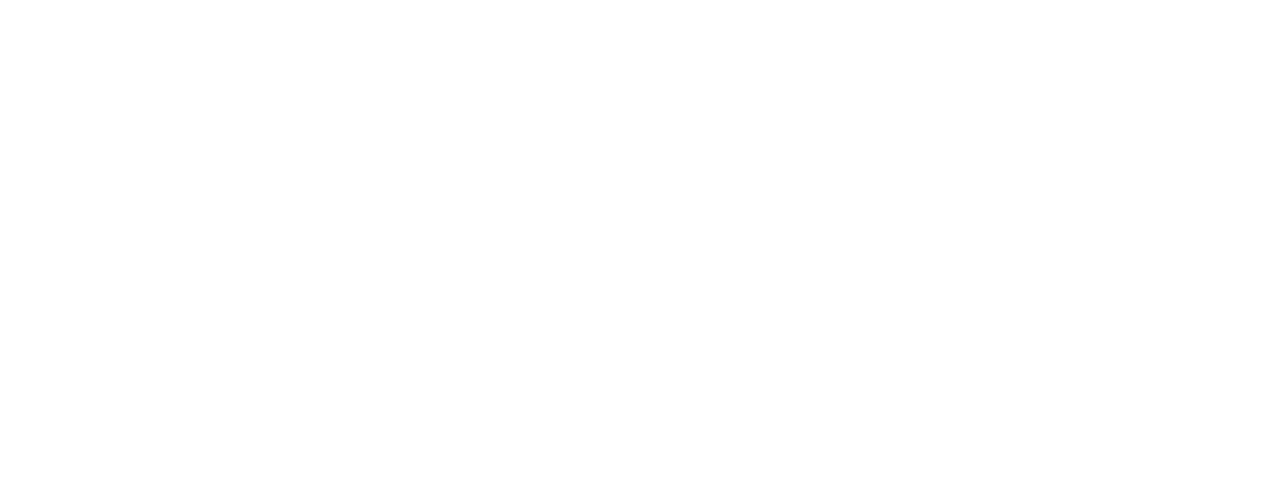
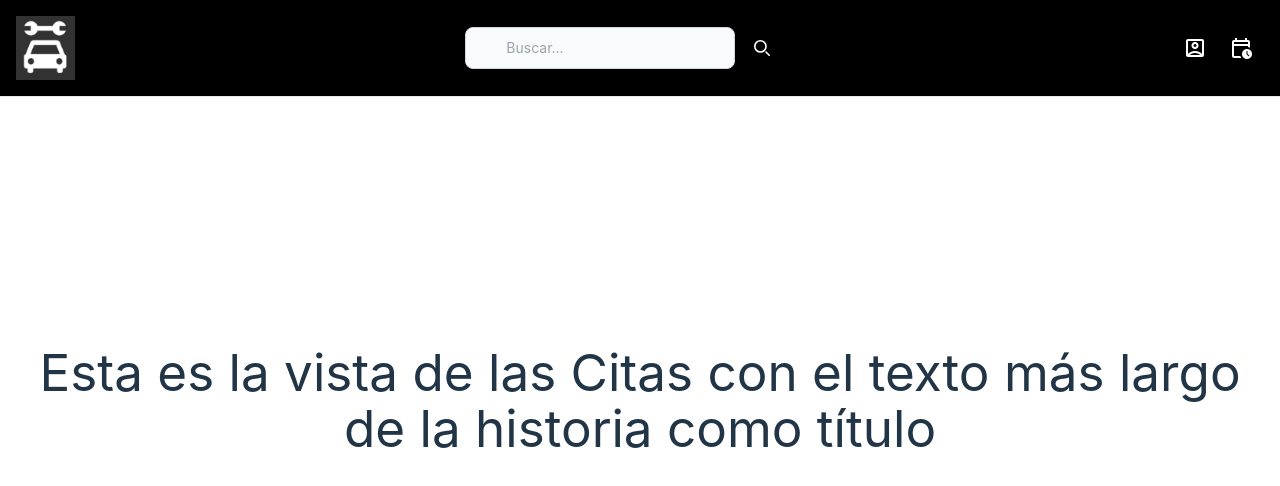
Before and after one commit to mariamf1985/MyGarage, a React (Vite) app in the folder frontend/: page /citas in a window 1280 px wide. Before the commit this address had no page. Shown: the top 486 px of the page. Built offline with nearby package versions, Linux system fonts and the light colour scheme.

Commit message:
create navbar

```diff
--- a/frontend/index.html
+++ b/frontend/index.html
@@ -2,9 +2,10 @@
 <html lang="en">
   <head>
     <meta charset="UTF-8" />
-    <link rel="icon" type="image/svg+xml" href="/vite.svg" />
+    <!-- <link rel="icon" type="image/svg+xml" href="/vite.svg" /> -->
     <meta name="viewport" content="width=device-width, initial-scale=1.0" />
     <script src="https://cdn.tailwindcss.com"></script>
+    <link rel="stylesheet" href="https://fonts.googleapis.com/css2?family=Material+Symbols+Outlined:opsz,wght,FILL,GRAD@20..48,100..700,0..1,-50..200" />
     <title>My Garage</title>
   </head>
   <body>
--- a/frontend/src/components/molecules/navbar/Navbar.jsx
+++ b/frontend/src/components/molecules/navbar/Navbar.jsx
@@ -1,8 +1,41 @@
-import React from 'react'
+import React, { useState } from 'react';
+import MyGarageLogo from '../../../assets/img/MyGarageLogo.png';
 
 const Navbar = () => {
   return (
-    <div>Esta es la Navbar</div>
+
+
+<nav class="bg-black dark:bg-gray-900 fixed w-full z-20 top-0 start-0 border-b border-gray-200 dark:border-gray-600">
+
+  <div class="max-w-screen-xl flex flex-wrap items-center justify-between mx-auto p-4 ml-auto mr-auto">
+  <a href="#" class="flex items-center space-x-3 rtl:space-x-reverse">
+      <img src={MyGarageLogo} class="h-16" alt="My Garage logo" />
+  </a>
+
+<form class="flex items-center max-w-sm mx-auto">
+    <label for="simple-search" class="sr-only">Search</label>
+    <div class="relative w-full">
+        <input type="text" id="simple-search" class="bg-gray-50 border border-gray-300 text-gray-900 text-sm rounded-lg focus:ring-blue-500 focus:border-blue-500 block w-full ps-10 p-2.5  dark:bg-gray-700 dark:border-gray-600 dark:placeholder-gray-400 dark:text-white dark:focus:ring-blue-500 dark:focus:border-blue-500" placeholder="Buscar..." required />
+    </div>
+    <button type="submit" class="p-2.5 ms-2 text-sm font-medium text-white bg-transparent rounded-lg hover:bg-blue-800 focus:ring-4 focus:outline-none focus:ring-blue-300 dark:bg-blue-600 dark:hover:bg-blue-700 dark:focus:ring-blue-800">
+        <svg class="w-4 h-4" aria-hidden="true" xmlns="http://www.w3.org/2000/svg" fill="none" viewBox="0 0 20 20">
+            <path stroke="currentColor" stroke-linecap="round" stroke-linejoin="round" stroke-width="2" d="m19 19-4-4m0-7A7 7 0 1 1 1 8a7 7 0 0 1 14 0Z"/>
+        </svg>
+        <span class="sr-only">Search</span>
+    </button>
+</form>
+<div className="flex items-center gap-2"></div>
+<button type="button" class="text-white bg-transparent hover:bg-blue-800 focus:ring-4 focus:outline-none focus:ring-blue-300 font-medium rounded-lg text-sm p-2.5 text-center inline-flex items-center dark:bg-blue-600 dark:hover:bg-blue-700 dark:focus:ring-blue-800">
+<span className="material-symbols-outlined">account_box</span>
+</button>
+<button type="button" class="text-white bg-transparent hover:bg-blue-800 focus:ring-4 focus:outline-none focus:ring-blue-300 font-medium rounded-lg text-sm p-2.5 text-center inline-flex items-center dark:bg-blue-600 dark:hover:bg-blue-700 dark:focus:ring-blue-800">
+<span className="material-symbols-outlined">calendar_clock</span>
+</button>
+</div>
+
+
+</nav>
+
   )
 }
 
--- a/frontend/src/configuration/Router.jsx
+++ b/frontend/src/configuration/Router.jsx
@@ -1,21 +1,17 @@
 import { BrowserRouter, Routes, Route } from 'react-router-dom';
-import Landing from '../Pages/Landing';
-import Home from '../Pages/Home';
-import AllProducts from '../Pages/AllProducts';
-import Product from '../Pages/Product';
-import Cart from '../Pages/Cart';
-import CreateProduct from '../Pages/CreateProduct';
+import Home from '../pages/Home';
+import Citas from '../pages/Citas';
+
 
 function Router() {
   return (
     <BrowserRouter>
     <Routes>
-        {/* <Route path="/" element={<Landing/>}></Route>
-        <Route path="/home" element={<Home/>}></Route>
-        <Route path="/allproducts" element={<AllProducts/>}></Route>
-        <Route path="/product" element={<Product/>}></Route>
-        <Route path="/cart" element={<Cart/>}></Route>
-        <Route path="/createproduct" element={<CreateProduct/>}></Route> */}
+        <Route path="/" element={<Home/>}></Route>
+        <Route path="/citas" element={<Citas/>}></Route>
+         {/*<Route path="/product" element={<Product/>}></Route>
+         <Route path="/cart" element={<Cart/>}></Route>
+         <Route path="/createproduct" element={<CreateProduct/>}></Route>  */}
     </Routes>
 </BrowserRouter>
   )
--- /dev/null
+++ b/frontend/src/pages/Citas.jsx
@@ -0,0 +1,15 @@
+import React from 'react'
+import Navbar from '../components/molecules/navbar/Navbar';
+
+const Citas = () => {
+    return (
+        <>
+            <Navbar />
+
+            <h1>Esta es la vista de las Citas con el texto más largo de la historia como título</h1>
+        </>
+    )
+
+}
+
+export default Citas
--- a/frontend/src/pages/Home.jsx
+++ b/frontend/src/pages/Home.jsx
@@ -1,8 +1,13 @@
 import React from 'react'
+
 
 const Home = () => {
   return (
-    <div>Esta es la home</div>
+    <>
+
+    <h1>Esta es la home</h1>
+
+    </>
   )
 }
 
```
Also changed, not shown: frontend/src/assets/img/MyGarageLogo.png (added).
